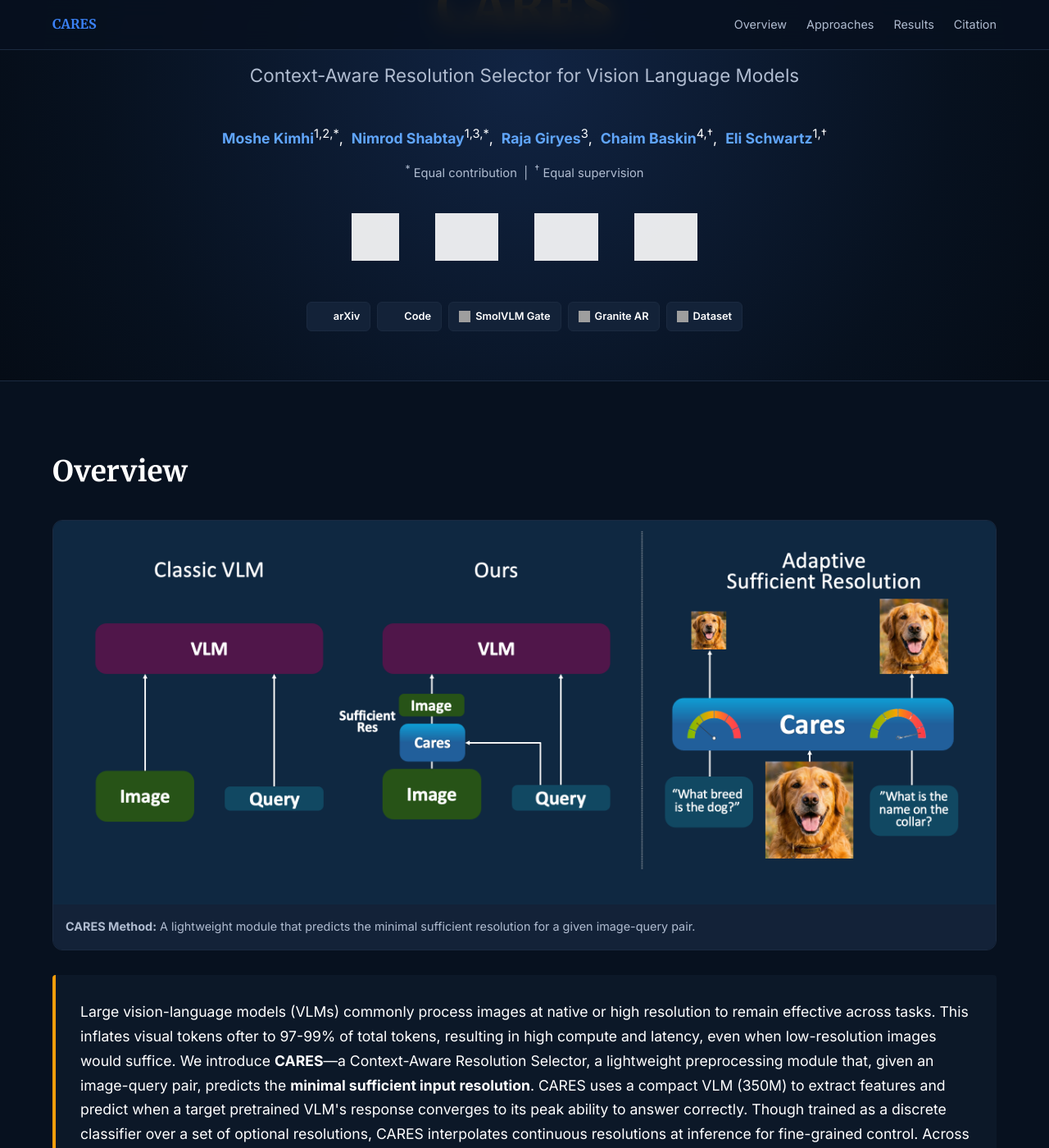
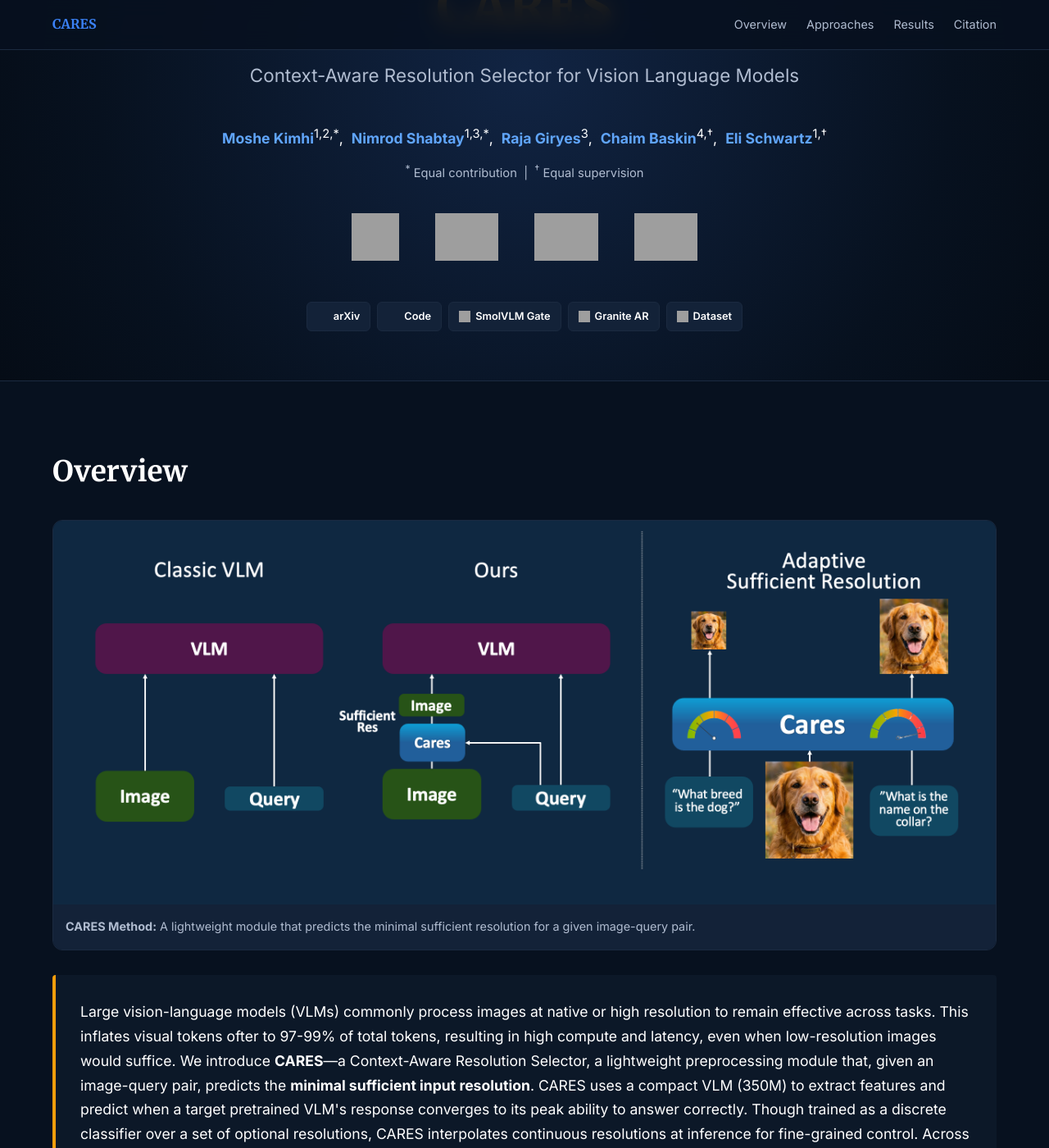
Before and after one commit to mkimhi/mkimhi.github.io, a Jekyll site: the page CARES/index.html, which Jekyll copies as it is, in a window 1280 px wide and 1400 px high, scrolled down 194 px. Shown: the whole window at 82% size. Built offline with Jekyll 4.4.1, drawn with Linux system fonts in a browser that asks for light colours; grey boxes are pictures that could not be loaded.

Commit message:
Modify logo styles in index.html
Updated logo styling for improved visibility and hover effect.

```diff
--- a/CARES/index.html
+++ b/CARES/index.html
@@ -72,16 +72,15 @@
 .logo-strip {
   display: flex; justify-content: center; align-items: center; gap: 44px;
   margin-bottom: 40px; flex-wrap: wrap; padding: 10px;
-}
-.inst-logo {
+}.inst-logo {
   height: 58px;
-  filter: brightness(0) invert(1) grayscale(1);
-  opacity: 0.9;
+  filter: none;
+  opacity: 1;
   transition: 0.3s ease;
 }
 .inst-logo:hover {
-  filter: none;
-  opacity: 1;
+  filter: brightness(0) invert(1) grayscale(1);
+  opacity: 0.8;
 }
 
 .links { display: flex; gap: 8px; justify-content: center; flex-wrap: wrap; }
```
